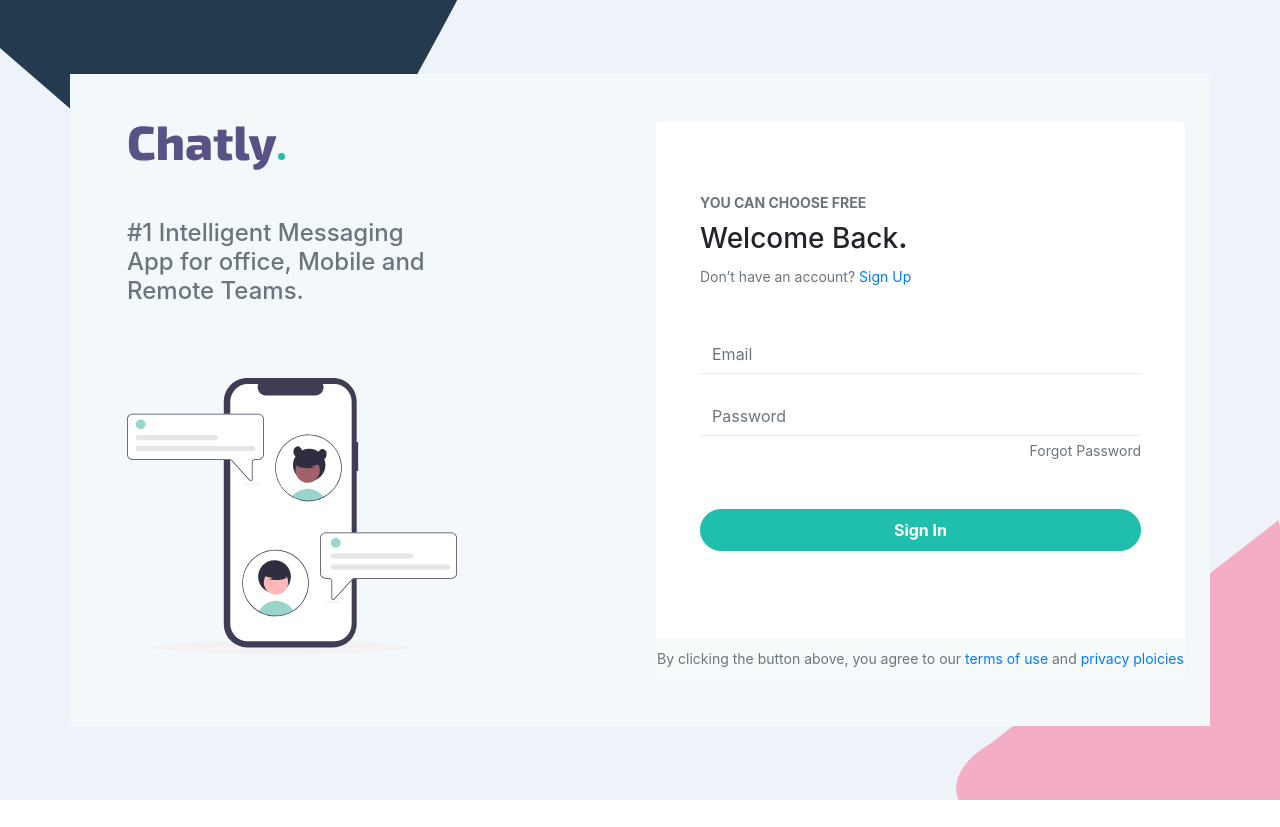
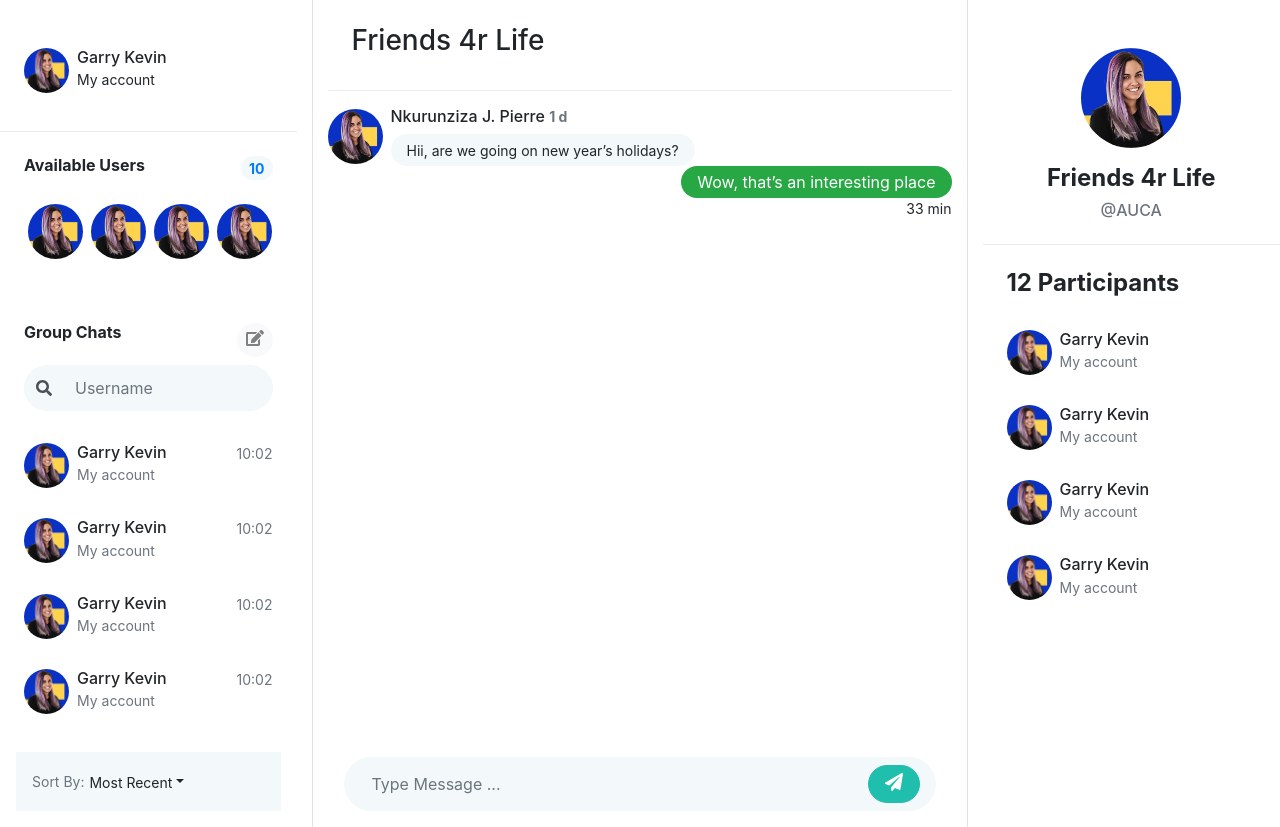
Before and after one commit to kevingarry97/Chat_App_UI, a React (Create React App) app: page /message in a window 1280 px wide. Before the commit this address led to /auth. Before the commit the page ends 800 px from the top, so only its background shows below. Built offline with nearby package versions, Linux system fonts and the light colour scheme; no server answers.

Commit message:
Finalized Messages Page

```diff
--- a/package.json
+++ b/package.json
@@ -18,6 +18,7 @@
     "moment": "^2.29.2",
     "react": "^18.0.0",
     "react-dom": "^18.0.0",
+    "react-icons": "^4.3.1",
     "react-router-dom": "^5.2.0",
     "react-scripts": "^5.0.1",
     "react-simple-wysiwyg": "^2.0.2",
--- a/src/App.js
+++ b/src/App.js
@@ -21,7 +21,7 @@ function App() {
         <Route path={'/request'} exact component={RequestReset} />
         <ProtectedRoute path={'/blog'} component={Blogs} />
         <ProtectedRoute path={'/profile'} component={Profile} />
-        <ProtectedRoute path={'/message'} component={Chats} />
+        <Route path={'/message'} component={Chats} />
         <Route path={'/register'} component={Register} />
         <Route path={'/auth'} component={Login} />
         <Redirect from="/" exact to="/auth" />
--- a/src/assets/styles.css
+++ b/src/assets/styles.css
@@ -30,3 +30,9 @@
   background-color: #F7FAFB !important;
   width: 100%;
 }
+.h-100 {
+  height: 99.9vh !important;
+}
+.h-full {
+  height: 100% !important;
+}
--- a/src/index.css
+++ b/src/index.css
@@ -6,6 +6,7 @@ body {
   -webkit-font-smoothing: antialiased;
   -moz-osx-font-smoothing: grayscale;
   background-color: #F5F7FB;
+  overflow: hidden;
 }
 
 code {
--- a/src/pages/chats.jsx
+++ b/src/pages/chats.jsx
@@ -1,6 +1,8 @@
 import { Container, Grid } from "@mui/material";
 import React, { useEffect, useState } from "react";
 import { useStyles } from "../assets/customStyles";
+import AuthImg from "../assets/me.png";
+import { FaSearch, FaEdit, FaPaperPlane } from 'react-icons/fa'
 import MessageInput from "../components/messageInput";
 import MessageList from "../components/messageList";
 import SearchBox from "../components/searchBox";
@@ -64,7 +66,144 @@ const Chats = () => {
   }
 
   return (
-    <h2>Chats</h2>
+    <div className="container-fluid p-0">
+      <div className="row h-100">
+        <div className="col-md-3 border-right">
+          <div className="d-flex flex-column justify-content-between h-full">
+            <div className="h-full">
+              <div className="d-flex justify-content-between p-4 pt-5 border-bottom">
+                <div className="media">
+                  <img src={AuthImg} className="rounded-circle" style={{objectFit: 'cover'}} width={45} height={45} alt="" />
+                  <div className="media-body pl-2">
+                    <h6 className="p-0 m-0">Garry Kevin</h6>
+                    <p><small>My account</small></p>
+                  </div>
+                </div>
+
+              </div>
+              <div className="d-flex justify-content-between px-4 pt-4 pb-2">
+                <h6 className="font-weight-bold">Available Users</h6>
+                <p className="bg-light px-2 rounded-pill"><small className="font-weight-bold text-primary">10</small></p>
+              </div>
+              <div className="d-flex mx-4 pb-3" style={{ overflowX: 'scroll'}}>
+                {[1, 2, 3, 4, 5, 6, 7, 8, 9, 10, 11].map((v, i) => (
+                  <img key={i} src={AuthImg} className="rounded-circle mx-1" style={{objectFit: 'cover'}} width={55} height={55} alt="" />
+                ))}
+              </div>
+              <div className="d-flex justify-content-between pt-5 pb-2 px-4">
+                <h6 className="font-weight-bold">Group Chats</h6>
+                <button className="btn btn-light pt-0 px-2 pb-2 rounded-pill"><small className="font-weight-bold text-primary"><FaEdit size={18} color="grey" /></small></button>
+              </div>
+              <div className="mb-4 mx-4">
+                <div class="input-group bg-light py-1 rounded-pill">
+                  <div class="input-group-prepend">
+                    <span class="input-group-text border-0 bg-light rounded-pill" id="basic-addon1"><FaSearch /></span>
+                  </div>
+                  <input type="text" class="form-control border-0 bg-light rounded-pill" placeholder="Username" />
+                </div>
+              </div>
+              {[1, 2, 3, 4].map((v, i) => (
+                <div className="d-flex justify-content-between px-4 py-2">
+                  <div className="media">
+                    <img src={AuthImg} className="rounded-circle" style={{objectFit: 'cover'}} width={45} height={45} alt="" />
+                    <div className="media-body pl-2">
+                      <h6 className="p-0 m-0">Garry Kevin</h6>
+                      <p><small className="text-muted">My account</small></p>
+                    </div>
+                  </div>
+                  <small className="text-muted">10:02</small>
+                </div>
+              ))}
+            </div>
+            <div className="bg-light m-3 p-3">
+              <div className="d-flex justify-content-between">
+                <div className="media align-items-center">
+                  <small className="text-muted">Sort By:</small>
+                  <div className="media-body pl-1">
+                    <div class="dropdown">
+                      <button class="btn p-0 m-0 dropdown-toggle" type="button" id="dropdownMenuButton" data-toggle="dropdown" aria-expanded="false">
+                        <small>Most Recent</small>
+                      </button>
+                      <div class="dropdown-menu" aria-labelledby="dropdownMenuButton">
+                        <a class="dropdown-item" href="#">Action</a>
+                        <a class="dropdown-item" href="#">Another action</a>
+                        <a class="dropdown-item" href="#">Something else here</a>
+                      </div>
+                    </div>
+                  </div>
+                </div>
+              </div>
+            </div>
+          </div>
+        </div>
+        <div className="col-md-6 border-right">
+          <div className="d-flex flex-column justify-content-between h-full">
+            <div className="p-4 border-bottom">
+              <h3>Friends 4r Life</h3>
+            </div>
+            <div className="h-full">
+              <div className="d-flex flex-column my-3">
+                {
+                  [
+                    {'id': 1, 'user': 'Nkurunziza J. Pierre', message: 'Hii, are we going on new year’s holidays?'},
+                    {'id': 1, 'user': 'me', message: 'Wow, that’s an interesting place'}
+                  ]
+                  .map((v, i) => (
+                    <div className={`d-flex ${v.user !== 'me' ? `justify-content-start` : `justify-content-end`}`}>
+                      {v.user === 'me' ? (
+                        <div className="d-flex flex-column">
+                          <div className="bg-success py-1 px-3 rounded-pill">
+                            <span className="text-white">{v.message}</span>
+                          </div>
+                          <small className="d-flex justify-content-end">33 min</small>
+                        </div>
+                      ) : (
+                        <div className="media align-items-center">
+                          <img src={AuthImg} className="rounded-circle" style={{objectFit: 'cover'}} width={55} height={55} alt="" />
+                          <div className="media-body pl-2">
+                            <h6>{v.user} <small><b className="text-muted">1 d</b></small></h6>
+                            <div className="bg-light px-3 py-1 rounded-pill">
+                              <small>{v.message}</small>
+                            </div>
+                          </div>
+                        </div>
+                      )}
+                    </div>
+                  ))
+                }
+              </div>
+            </div>
+            <div className="bg-light m-3 px-3 py-2 rounded-pill">
+              <div className="d-flex justify-content-between">
+                <input type="text" className="form-control border-0 bg-light" placeholder="Type Message ..." />
+                <button className="btn btn-success pt-0 px-3 pb-2 rounded-pill ml-3"><small className="font-weight-bold text-primary"><FaPaperPlane size={18} color="white" /></small></button>
+              </div>
+            </div>
+          </div>
+        </div>
+        <div className="col-md-3">
+          <div className="pt-5 pb-3 border-bottom">
+            <div className="d-flex flex-column align-items-center">
+              <img src={AuthImg} className="rounded-circle" style={{objectFit: 'cover'}} width={100} height={100} alt="" />
+              <h4 className="mt-3 font-weight-bold">Friends 4r Life</h4>
+              <h6 className="text-muted">@AUCA</h6>
+            </div>
+          </div>
+          <div className="p-4">
+            <h4 className="font-weight-bold mb-4">12 Participants</h4>
+            {[1, 2, 3, 4].map((v, i) => (
+              <div className="media py-2">
+                <img src={AuthImg} className="rounded-circle" style={{objectFit: 'cover'}} width={45} height={45} alt="" />
+                <div className="media-body pl-2">
+                  <h6 className="p-0 m-0">Garry Kevin</h6>
+                  <p><small className="text-muted">My account</small></p>
+                </div>
+              </div>
+            ))}
+          </div>
+        </div>
+      </div>
+    </div>
   )
 }
 
```
Also changed, not shown: src/assets/me.png (added), 1 other file (tests, documents, lock files or other folders).
